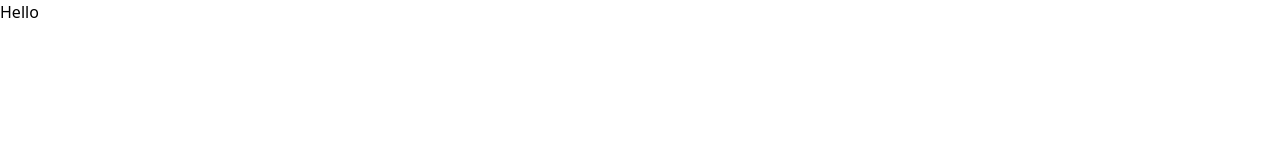
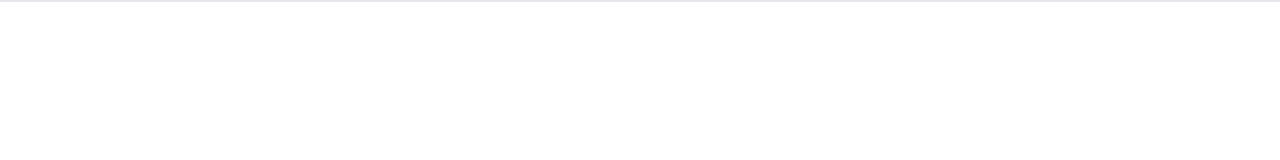
Before and after one commit to hkshakib/innovatesphere, a React (Create React App) app: page / in a window 1280 px wide. Shown: the top 160 px of the page. Built offline with nearby package versions, Linux system fonts and the light colour scheme.

Commit message:
feat: added project structure

```diff
--- a/src/App.js
+++ b/src/App.js
@@ -1,5 +1,7 @@
 function App() {
-  return <div className="flex">Hello</div>;
+  return (
+    <div className="w-full-screen border bg-[#eeeeee] font-inter flex flex-col gap-4"></div>
+  );
 }
 
 export default App;
```
Also changed, not shown: src/components/Footer.jsx (added), src/components/Navbar.jsx (added), src/pages/Education.jsx (added), src/pages/Experiences.jsx (added), src/pages/Projects.jsx (added), src/pages/Skills.jsx (added).
